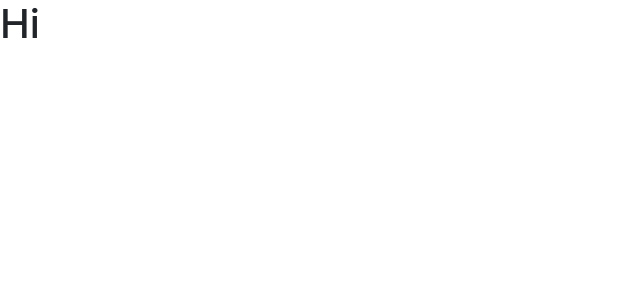
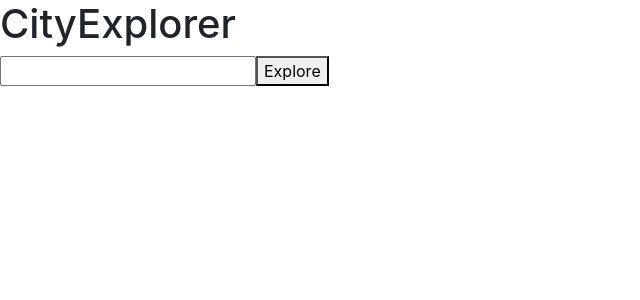
Before and after one commit to MISalz/city-explorer, a React (Create React App) app: page / in a window 1280 px wide. Shown: the top 300 px of the page, without its empty margins (0-640 px from the left). Built offline with nearby package versions, Linux system fonts and the light colour scheme.

Commit message:
display search and button

```diff
--- a/src/App.js
+++ b/src/App.js
@@ -1,12 +1,44 @@
 import React from 'react';
+import axios from 'axios';
 import './App.css';
 
-class App extends React.Component{
-  render(){
-    return(
-      <header>
-        <h1>Hi</h1>
-      </header>
+class App extends React.Component {
+  constructor(props) {
+    super(props);
+    this.state = {
+      searchData: []
+    }
+  }
+  handleSearch = async (event) => {
+    //prevents default refresh
+    event.preventDefault();
+    //get the data from the API
+    let searchRequest = await axios.get('https://swapi.dev/api/people/?page=1');
+    //save that date into state
+    this.setState({
+      searchData: searchRequest.data.results
+    })
+    console.log(this.state)
+  }
+  render() {
+    let searchListItems = this.state.searchData.map((character,idx) => {
+      return<li key={idx}>{character.name}</li>
+    })
+    return (
+      <>
+        <header>
+          <h1>CityExplorer</h1>
+        </header>
+        <form>
+          <input></input>
+          <button onClick={this.handleSearch}>
+            Explore
+          </button>
+        </form>
+        <ul>
+          {searchListItems}
+        </ul>
+      </>
     )
   }
 }
```
